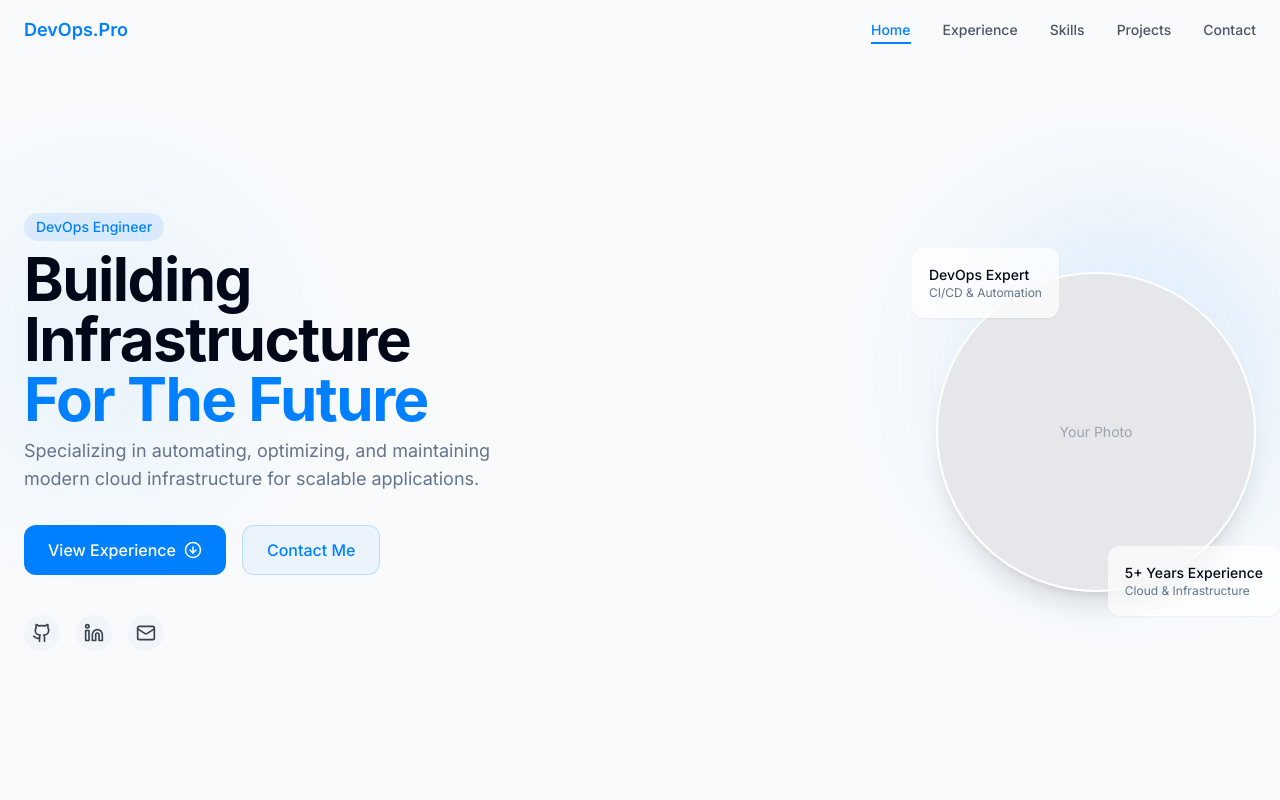
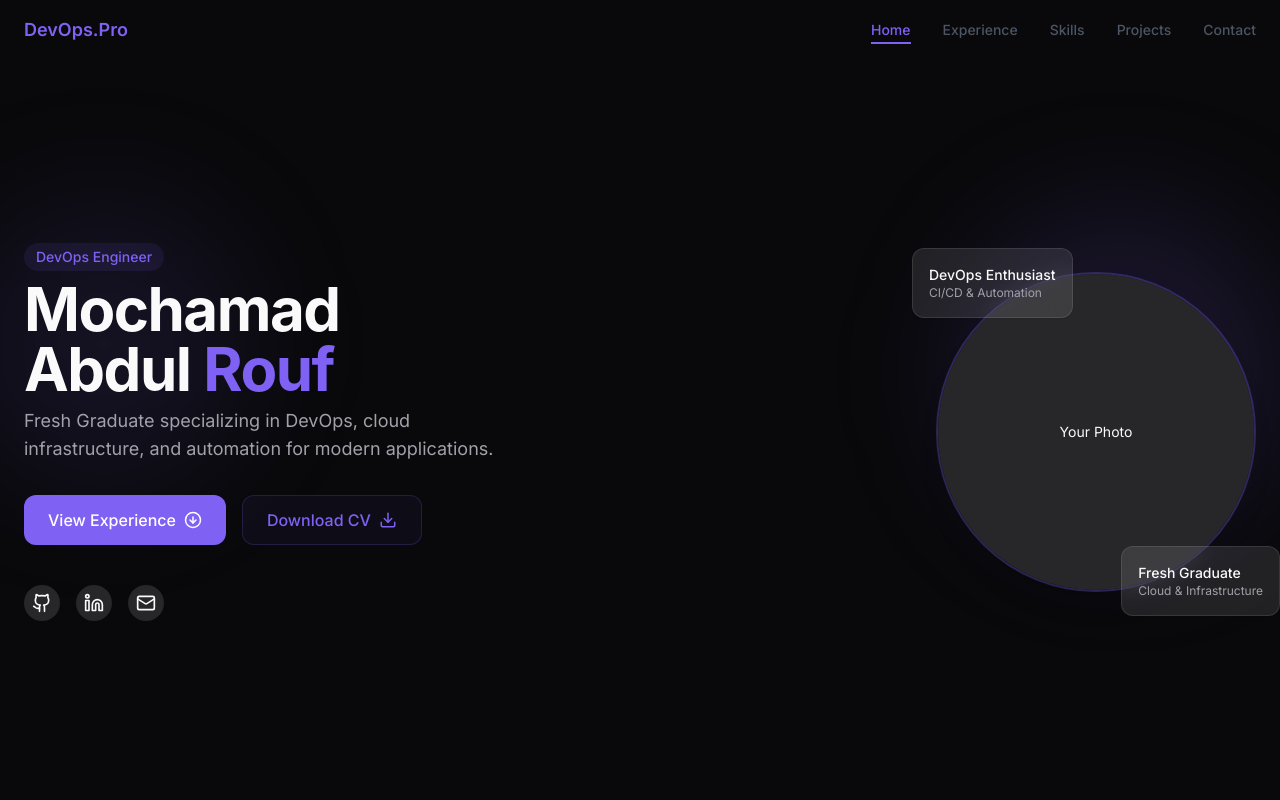
Before and after one commit to MochamadAbdulRouf/Source-Code-My-CV-and-My-Website, a React (Vite) app: page / in a window 1280 px wide. Shown: the top 800 px of the page. Built offline with nearby package versions, Linux system fonts and the light colour scheme.

Commit message:
Update CV with personal info
Update the CV with personal information, add a download button, and implement a dark theme with modern colors.

```diff
--- a/src/components/HeroSection.tsx
+++ b/src/components/HeroSection.tsx
@@ -1,7 +1,7 @@
 
 import React from 'react';
 import { cn } from '@/lib/utils';
-import { ArrowDownCircle, Github, Linkedin, Mail } from 'lucide-react';
+import { ArrowDownCircle, Download, Github, Linkedin, Mail } from 'lucide-react';
 
 const HeroSection = () => {
   const scrollToExperience = () => {
@@ -15,8 +15,8 @@ const HeroSection = () => {
     <section id="home" className="min-h-screen flex items-center relative overflow-hidden pt-16">
       {/* Background elements */}
       <div className="absolute inset-0 -z-10">
-        <div className="absolute top-1/4 -left-10 w-72 h-72 bg-primary/5 rounded-full blur-3xl"></div>
-        <div className="absolute bottom-1/3 right-0 w-80 h-80 bg-primary/10 rounded-full blur-3xl"></div>
+        <div className="absolute top-1/4 -left-10 w-72 h-72 bg-primary/10 rounded-full blur-3xl"></div>
+        <div className="absolute bottom-1/3 right-0 w-80 h-80 bg-primary/15 rounded-full blur-3xl"></div>
       </div>
 
       <div className="section-container grid md:grid-cols-2 gap-12 items-center">
@@ -26,10 +26,10 @@ const HeroSection = () => {
               DevOps Engineer
             </p>
             <h1 className="text-4xl sm:text-5xl md:text-6xl font-bold text-balance leading-tight animate-fade-in animate-delay-100">
-              Building Infrastructure <span className="text-primary">For The Future</span>
+              Mochamad Abdul <span className="text-primary">Rouf</span>
             </h1>
             <p className="text-lg text-muted-foreground text-balance animate-fade-in animate-delay-200">
-              Specializing in automating, optimizing, and maintaining modern cloud infrastructure for scalable applications.
+              Fresh Graduate specializing in DevOps, cloud infrastructure, and automation for modern applications.
             </p>
           </div>
 
@@ -43,10 +43,12 @@ const HeroSection = () => {
             </button>
 
             <a
-              href="#contact"
-              className="px-6 py-3 rounded-lg border border-primary/20 bg-primary/5 text-primary font-medium transition-all hover:bg-primary/10"
+              href="/mochamad-abdul-rouf-cv.pdf"
+              download
+              className="px-6 py-3 rounded-lg border border-primary/20 bg-primary/5 text-primary font-medium transition-all hover:bg-primary/10 flex items-center gap-2"
             >
-              Contact Me
+              Download CV
+              <Download size={18} />
             </a>
           </div>
 
@@ -55,7 +57,7 @@ const HeroSection = () => {
               href="https://github.com"
               target="_blank"
               rel="noopener noreferrer"
-              className="p-2 rounded-full bg-secondary text-gray-700 hover:text-primary hover:bg-primary/10 transition-all"
+              className="p-2 rounded-full bg-secondary text-foreground hover:text-primary hover:bg-primary/10 transition-all"
               aria-label="GitHub"
             >
               <Github size={20} />
@@ -64,14 +66,14 @@ const HeroSection = () => {
               href="https://linkedin.com"
               target="_blank"
               rel="noopener noreferrer"
-              className="p-2 rounded-full bg-secondary text-gray-700 hover:text-primary hover:bg-primary/10 transition-all"
+              className="p-2 rounded-full bg-secondary text-foreground hover:text-primary hover:bg-primary/10 transition-all"
               aria-label="LinkedIn"
             >
               <Linkedin size={20} />
             </a>
             <a
               href="mailto:your.email@example.com"
-              className="p-2 rounded-full bg-secondary text-gray-700 hover:text-primary hover:bg-primary/10 transition-all"
+              className="p-2 rounded-full bg-secondary text-foreground hover:text-primary hover:bg-primary/10 transition-all"
               aria-label="Email"
             >
               <Mail size={20} />
@@ -83,19 +85,19 @@ const HeroSection = () => {
           <div className="relative w-64 h-64 sm:w-80 sm:h-80 animate-fade-in">
             {/* Profile image with decorative elements */}
             <div className="absolute inset-0 flex items-center justify-center">
-              <div className="w-full h-full rounded-full overflow-hidden border-2 border-white shadow-xl">
-                <div className="w-full h-full bg-gray-200 flex items-center justify-center">
+              <div className="w-full h-full rounded-full overflow-hidden border-2 border-primary/30 shadow-xl">
+                <div className="w-full h-full bg-secondary flex items-center justify-center">
                   {/* Replace with your profile image */}
-                  <span className="text-gray-400 text-sm">Your Photo</span>
+                  <span className="text-foreground text-sm">Your Photo</span>
                 </div>
               </div>
             </div>
             <div className="absolute -bottom-6 -right-6 p-4 glass-panel rounded-lg animate-fade-in animate-delay-500">
-              <p className="text-sm font-medium">5+ Years Experience</p>
+              <p className="text-sm font-medium">Fresh Graduate</p>
               <p className="text-xs text-muted-foreground">Cloud & Infrastructure</p>
             </div>
             <div className="absolute -top-6 -left-6 p-4 glass-panel rounded-lg animate-fade-in animate-delay-600">
-              <p className="text-sm font-medium">DevOps Expert</p>
+              <p className="text-sm font-medium">DevOps Enthusiast</p>
               <p className="text-xs text-muted-foreground">CI/CD & Automation</p>
             </div>
           </div>
--- a/src/index.css
+++ b/src/index.css
@@ -7,44 +7,44 @@
 
 @layer base {
   :root {
-    --background: 210 40% 98%;
-    --foreground: 222.2 84% 4.9%;
+    --background: 240 10% 3.9%;
+    --foreground: 0 0% 98%;
 
-    --card: 0 0% 100%;
-    --card-foreground: 222.2 84% 4.9%;
+    --card: 240 10% 3.9%;
+    --card-foreground: 0 0% 98%;
 
-    --popover: 0 0% 100%;
-    --popover-foreground: 222.2 84% 4.9%;
+    --popover: 240 10% 3.9%;
+    --popover-foreground: 0 0% 98%;
 
-    --primary: 210 100% 50%;
-    --primary-foreground: 210 40% 98%;
+    --primary: 252 87% 67%;
+    --primary-foreground: 252 87% 97%;
 
-    --secondary: 210 40% 96.1%;
-    --secondary-foreground: 222.2 47.4% 11.2%;
+    --secondary: 240 3.7% 15.9%;
+    --secondary-foreground: 0 0% 98%;
 
-    --muted: 210 40% 96.1%;
-    --muted-foreground: 215.4 16.3% 46.9%;
+    --muted: 240 3.7% 15.9%;
+    --muted-foreground: 240 5% 64.9%;
 
-    --accent: 210 40% 96.1%;
-    --accent-foreground: 222.2 47.4% 11.2%;
+    --accent: 252 87% 67%;
+    --accent-foreground: 0 0% 98%;
 
     --destructive: 0 84.2% 60.2%;
-    --destructive-foreground: 210 40% 98%;
+    --destructive-foreground: 0 0% 98%;
 
-    --border: 214.3 31.8% 91.4%;
-    --input: 214.3 31.8% 91.4%;
-    --ring: 222.2 84% 4.9%;
+    --border: 240 3.7% 15.9%;
+    --input: 240 3.7% 15.9%;
+    --ring: 252 87% 67%;
 
     --radius: 0.75rem;
 
-    --sidebar-background: 0 0% 98%;
-    --sidebar-foreground: 240 5.3% 26.1%;
-    --sidebar-primary: 240 5.9% 10%;
+    --sidebar-background: 240 10% 3.9%;
+    --sidebar-foreground: 0 0% 98%;
+    --sidebar-primary: 252 87% 67%;
     --sidebar-primary-foreground: 0 0% 98%;
-    --sidebar-accent: 240 4.8% 95.9%;
-    --sidebar-accent-foreground: 240 5.9% 10%;
-    --sidebar-border: 220 13% 91%;
-    --sidebar-ring: 217.2 91.2% 59.8%;
+    --sidebar-accent: 240 3.7% 15.9%;
+    --sidebar-accent-foreground: 0 0% 98%;
+    --sidebar-border: 240 3.7% 15.9%;
+    --sidebar-ring: 252 87% 67%;
   }
 
   * {
@@ -77,7 +77,7 @@
   }
 
   .glass-panel {
-    @apply backdrop-blur-md bg-white/70 border border-white/20 shadow-sm;
+    @apply backdrop-blur-md bg-white/10 border border-white/10 shadow-sm;
   }
 
   .text-balance {
```
Also changed, not shown: 1 other file (tests, documents, lock files or other folders).
